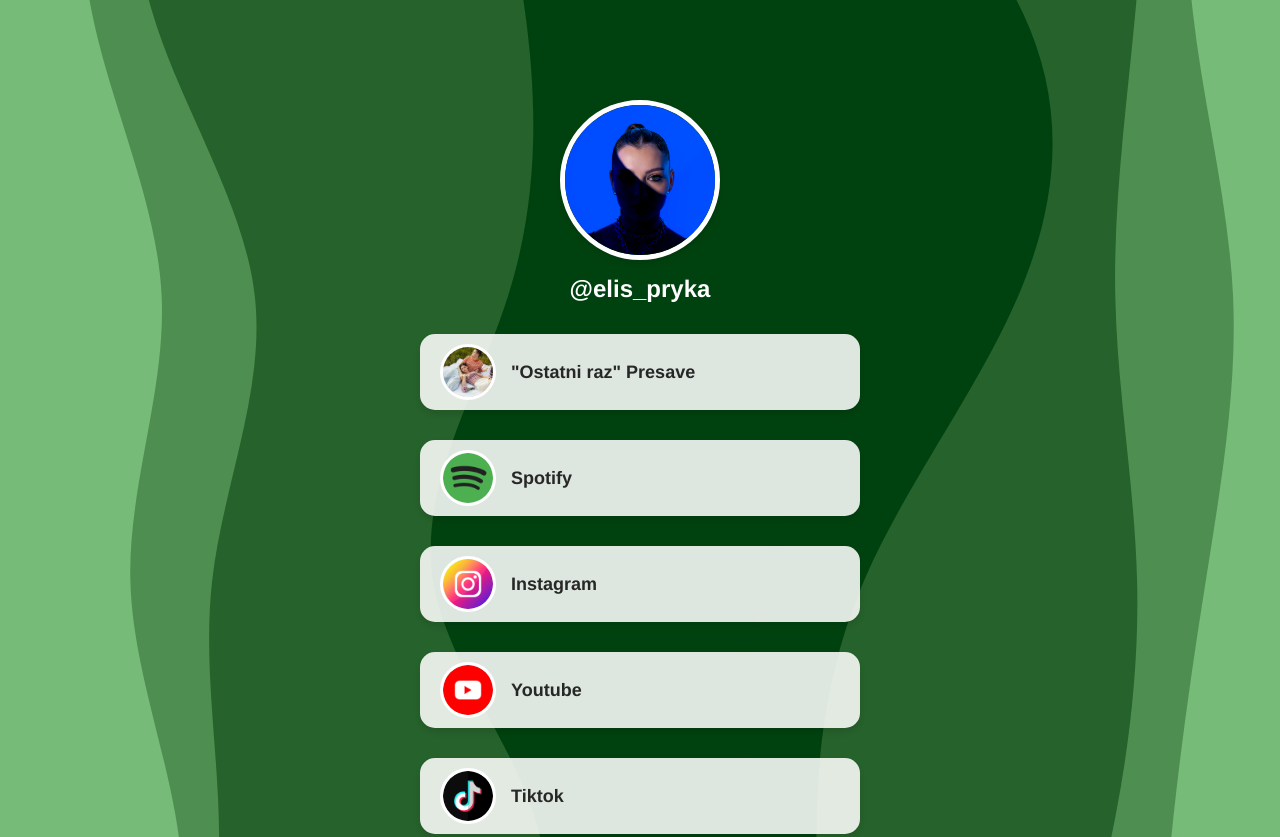
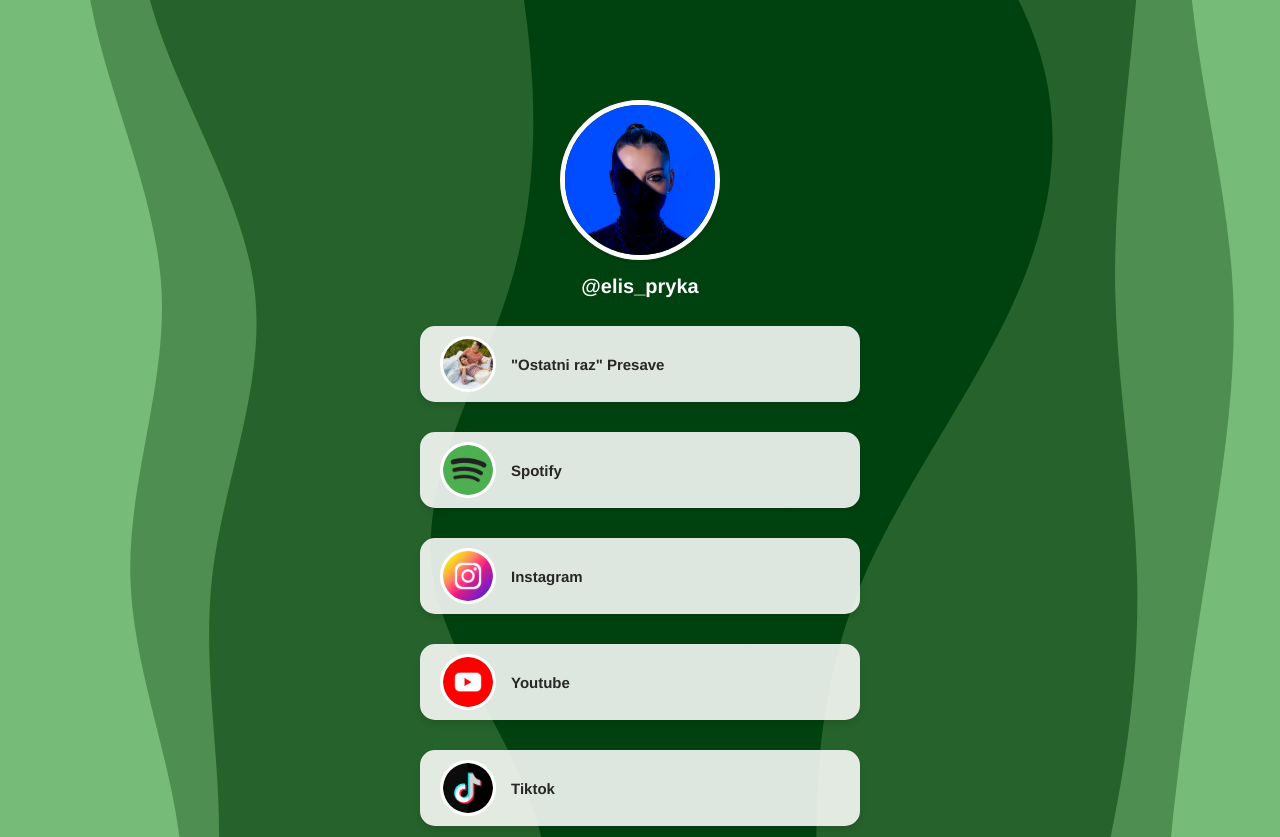
Before and after one commit to szymekpanek/elis-pryka-linktree, a website: page index.html in a window 1280 px wide. Shown: the top 837 px of the page. Drawn offline with Linux system fonts and the light colour scheme.

Commit message:
ostatni raz fixed

```diff
--- a/style.scss
+++ b/style.scss
@@ -77,7 +77,7 @@
     .main_img_link {
         margin-top: 15px;
         color: $primary-color;
-        font-size: 24px;
+        font-size: 20px;
         text-decoration: none;
         animation: fadeInUp 1.4s ease-out both;
     }
@@ -116,7 +116,7 @@
 
         span {
             color: $link-text-color;
-            font-size: 18px;
+            font-size: 15px;
         }
 
         &:hover {
```
Also changed, not shown: style.css.
